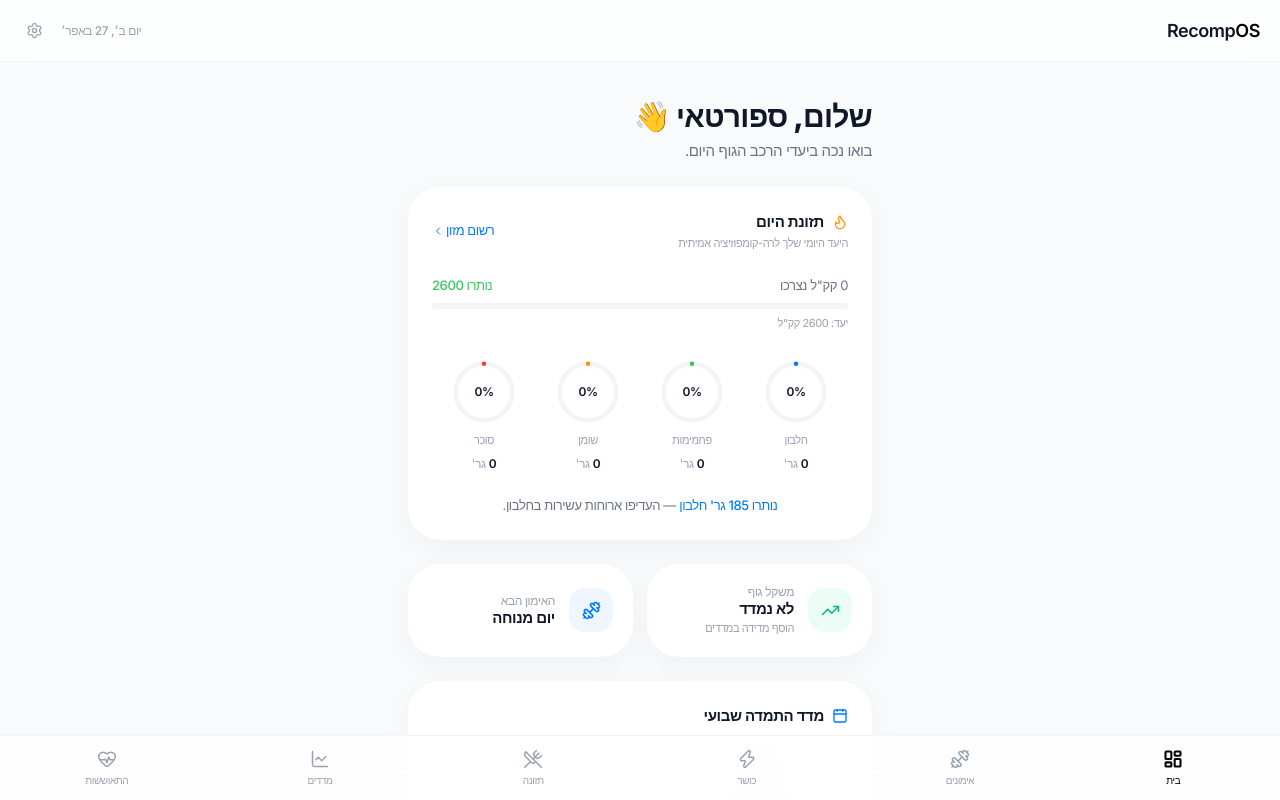
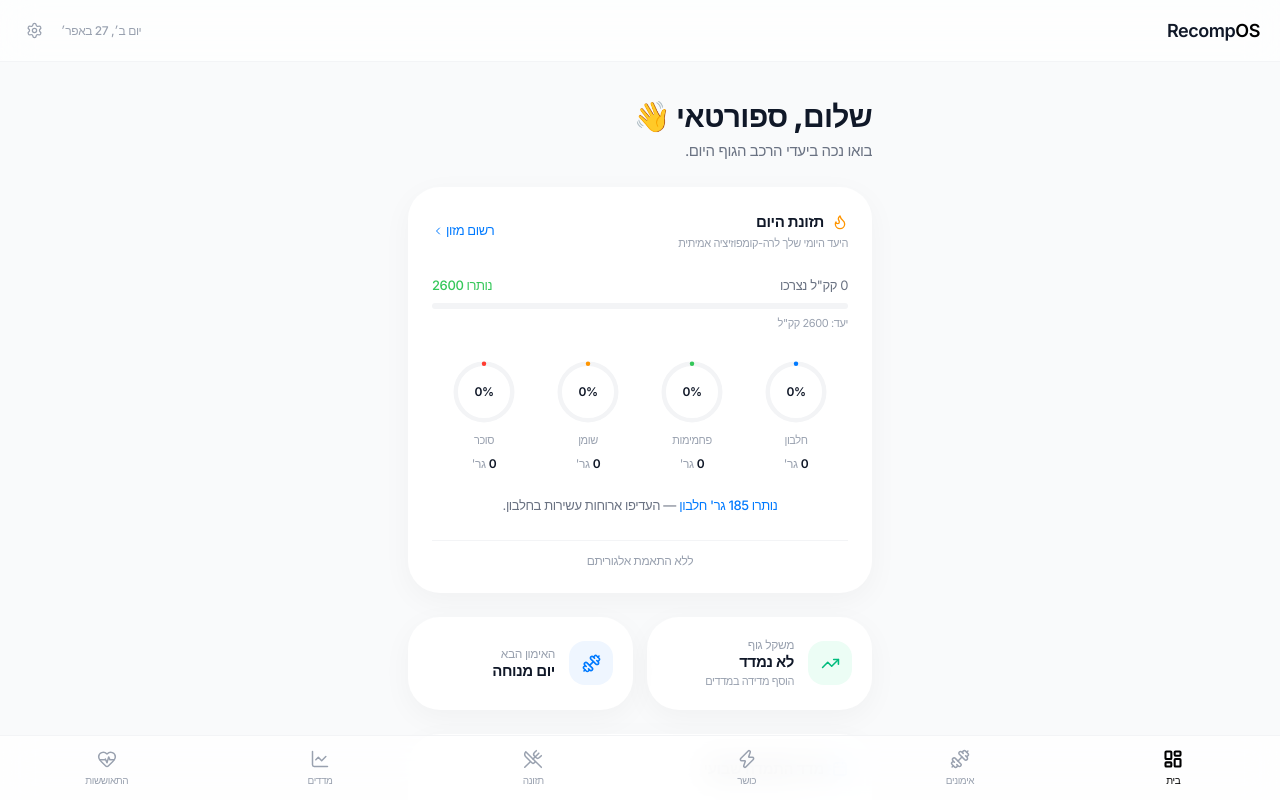
Before and after one commit to GrandVi-95/fitness-recomp, a Next.js app: page /dashboard in a window 1280 px wide. Shown: the top 800 px of the page. Built offline with nearby package versions, Linux system fonts and the light colour scheme; no server answers; the database is empty.

Commit message:
feat: add engine transparency indicators and toasts v1.15.5

```diff
--- a/src/app/(dashboard)/dashboard/page.tsx
+++ b/src/app/(dashboard)/dashboard/page.tsx
@@ -110,6 +110,7 @@ async function getDashboardData() {
   // ── Targets ──────────────────────────────────────────────────────────────────
   const settings     = user?.userSettings
   const latestWeight = latestMetric?.weightKg ?? null
+  const calorieAdjustmentOffset = settings?.calorieAdjustmentOffset ?? 0
   const { calories: targetCalories, protein: targetProtein, fat: targetFats, carbs: targetCarbs } = computeTargets({
     targetCalories:  user?.targetCalories,
     targetProtein:   user?.targetProtein,
@@ -202,6 +203,7 @@ async function getDashboardData() {
     targetCarbs,
     todayNutrition,
     latestWeight,
+    calorieAdjustmentOffset,
     nextWorkout,
     showSmartAlert,
     weekDays,
@@ -366,6 +368,7 @@ export default async function DashboardPage() {
     targetCarbs,
     todayNutrition,
     latestWeight,
+    calorieAdjustmentOffset,
     nextWorkout,
     showSmartAlert,
     weekDays,
@@ -515,6 +518,17 @@ export default async function DashboardPage() {
               — העדיפו ארוחות עשירות בחלבון.
             </p>
           )}
+
+          {/* שקיפות המנוע — איזה משתנים מניעים את היעדים היום */}
+          <p className="text-xs text-gray-400 font-medium text-center pt-3 border-t border-gray-100">
+            {latestWeight != null
+              ? `מחושב לפי ${latestWeight.toFixed(1)} ק״ג${
+                  calorieAdjustmentOffset
+                    ? ` • התאמת אלגוריתם: ${calorieAdjustmentOffset > 0 ? "+" : ""}${calorieAdjustmentOffset} קל׳`
+                    : ""
+                }`
+              : "ללא התאמת אלגוריתם"}
+          </p>
         </div>
       )}
 
--- a/src/app/(dashboard)/layout.tsx
+++ b/src/app/(dashboard)/layout.tsx
@@ -12,6 +12,7 @@ import {
   Settings,
 } from "lucide-react"
 import { cn } from "@/lib/utils"
+import { ToastProvider } from "@/components/ui/Toast"
 
 const NAV_ITEMS = [
   { href: "/dashboard",   label: "בית",      icon: LayoutDashboard },
@@ -30,6 +31,7 @@ export default function DashboardLayout({
   const pathname = usePathname()
 
   return (
+    <ToastProvider>
     <div className="flex flex-col min-h-screen">
       {/* Top header — true Apple chrome: white/70 + blur, hairline border */}
       <header className="sticky top-0 z-40 flex items-center justify-between px-5 py-4 border-b border-gray-100 bg-white/70 backdrop-blur-lg">
@@ -89,5 +91,6 @@ export default function DashboardLayout({
         </ul>
       </nav>
     </div>
+    </ToastProvider>
   )
 }
--- a/src/app/(dashboard)/metrics/page.tsx
+++ b/src/app/(dashboard)/metrics/page.tsx
@@ -6,6 +6,7 @@ import {
   CheckCircle2, AlertCircle, X, Trash2,
 } from "lucide-react"
 import { cn } from "@/lib/utils"
+import { useToast } from "@/components/ui/Toast"
 
 // ── Types ─────────────────────────────────────────────────────
 interface BodyMetric {
@@ -55,6 +56,31 @@ const ANGLE_LABELS: Record<string, string> = {
   side_right: "צד ימין",
 }
 
+// Daily macro targets as returned by /api/nutrition/today — used only to
+// detect whether logging a new weight shifted the weight-driven targets
+// (protein/fat, per the Lean Gain Engine's formulas in src/lib/nutrition.ts).
+interface DailyTargets {
+  calories: number
+  protein:  number
+  carbs:    number
+  fat:      number
+}
+
+async function fetchDailyTargets(): Promise<DailyTargets | null> {
+  try {
+    const res = await fetch("/api/nutrition/today")
+    if (!res.ok) return null
+    const data = await res.json()
+    return data.targets ?? null
+  } catch {
+    return null
+  }
+}
+
+function targetsDiffer(a: DailyTargets, b: DailyTargets): boolean {
+  return a.calories !== b.calories || a.protein !== b.protein || a.carbs !== b.carbs || a.fat !== b.fat
+}
+
 // ── טופס הוספת משקל ──────────────────────────────────────────
 function WeightLogForm({ onSaved }: { onSaved: (weightKg: number) => void }) {
   const [weight, setWeight] = useState("")
@@ -62,6 +88,7 @@ function WeightLogForm({ onSaved }: { onSaved: (weightKg: number) => void }) {
   const [waist, setWaist] = useState("")
   const [saving, setSaving] = useState(false)
   const [error, setError] = useState<string | null>(null)
+  const { showToast } = useToast()
 
   const handleSubmit = async () => {
     const kg = parseFloat(weight)
@@ -72,6 +99,11 @@ function WeightLogForm({ onSaved }: { onSaved: (weightKg: number) => void }) {
     setSaving(true)
     setError(null)
     try {
+      // Captured BEFORE saving so we have a true before/after comparison —
+      // the Lean Gain Engine recomputes protein/fat targets from the latest
+      // logged weight (see /api/nutrition/today), so a new weight can shift
+      // them even though nothing else about the user's settings changed.
+      const prevTargets = await fetchDailyTargets()
       const res = await fetch("/api/metrics", {
         method: "POST",
         headers: { "Content-Type": "application/json" },
@@ -86,6 +118,13 @@ function WeightLogForm({ onSaved }: { onSaved: (weightKg: number) => void }) {
       setWeight("")
       setBodyFat("")
       setWaist("")
+      const newTargets = await fetchDailyTargets()
+      if (prevTargets && newTargets && targetsDiffer(prevTargets, newTargets)) {
+        showToast({
+          title: "היעדים שלך עודכנו!",
+          subtitle: "הקלוריות והמאקרו הותאמו אוטומטית למשקל החדש שלך.",
+        })
+      }
       onSaved(kg)
     } catch {
       setError("שגיאת חיבור — נסה שוב")
--- /dev/null
+++ b/src/components/ui/Toast.tsx
@@ -0,0 +1,78 @@
+"use client"
+
+import { createContext, useContext, useCallback, useRef, useState } from "react"
+import { CheckCircle2 } from "lucide-react"
+import { cn } from "@/lib/utils"
+
+interface ToastOptions {
+  title:    string
+  subtitle?: string
+}
+
+interface ToastContextValue {
+  showToast: (opts: ToastOptions) => void
+}
+
+const ToastContext = createContext<ToastContextValue | null>(null)
+
+/** Reads the nearest ToastProvider (mounted once in the dashboard layout) to
+ *  trigger a transient bottom notification from anywhere in the app. */
+export function useToast(): ToastContextValue {
+  const ctx = useContext(ToastContext)
+  if (!ctx) throw new Error("useToast must be used within a ToastProvider")
+  return ctx
+}
+
+const DISPLAY_MS = 4000
+
+/** Single-slot toast host — a later call replaces whatever is currently
+ *  showing rather than queueing, since this app never needs more than one
+ *  transient notification on screen at a time. */
+export function ToastProvider({ children }: { children: React.ReactNode }) {
+  const [toast, setToast]     = useState<ToastOptions | null>(null)
+  const [visible, setVisible] = useState(false)
+  const hideTimerRef   = useRef<ReturnType<typeof setTimeout> | null>(null)
+  const removeTimerRef = useRef<ReturnType<typeof setTimeout> | null>(null)
+
+  const showToast = useCallback((opts: ToastOptions) => {
+    if (hideTimerRef.current) clearTimeout(hideTimerRef.current)
+    if (removeTimerRef.current) clearTimeout(removeTimerRef.current)
+    setToast(opts)
+    requestAnimationFrame(() => setVisible(true))
+    hideTimerRef.current = setTimeout(() => {
+      setVisible(false)
+      removeTimerRef.current = setTimeout(() => setToast(null), 300)
+    }, DISPLAY_MS)
+  }, [])
+
+  return (
+    <ToastContext.Provider value={{ showToast }}>
+      {children}
+      {toast && (
+        <div
+          aria-live="polite"
+          dir="rtl"
+          className={cn(
+            // Centering is direction-agnostic — left-1/2 (physical) pairs
+            // correctly with -translate-x-1/2 (also physical). Using the
+            // RTL-aware `start-1/2` here would resolve to `right: 50%` under
+            // dir="rtl" while the transform still shifts left, doubling the
+            // offset and pushing the toast almost entirely off-screen.
+            "fixed bottom-24 left-1/2 -translate-x-1/2 z-[100] w-[calc(100%-2rem)] max-w-sm",
+            "flex items-start gap-3 px-4 py-3.5 rounded-2xl bg-white border border-gray-100 shadow-[0_8px_30px_rgb(0,0,0,0.12)]",
+            "pointer-events-none transition-all duration-300",
+            visible ? "opacity-100 translate-y-0" : "opacity-0 translate-y-2",
+          )}
+        >
+          <CheckCircle2 size={20} className="text-[#34C759] shrink-0 mt-0.5" />
+          <div className="min-w-0">
+            <p className="text-[14px] font-semibold text-gray-900">{toast.title}</p>
+            {toast.subtitle && (
+              <p className="text-[12px] text-gray-500 mt-0.5 leading-relaxed">{toast.subtitle}</p>
+            )}
+          </div>
+        </div>
+      )}
+    </ToastContext.Provider>
+  )
+}
--- a/src/components/ui/WipButton.tsx
+++ b/src/components/ui/WipButton.tsx
@@ -43,7 +43,11 @@ export function WipButton({
       <div
         aria-live="polite"
         className={cn(
-          "fixed bottom-24 start-1/2 -translate-x-1/2 z-[100]",
+          // left-1/2 (physical), not start-1/2 (logical) — centering has no
+          // direction, and pairing a logical inset with a physical transform
+          // doubles the offset under dir="rtl", pushing this almost entirely
+          // off-screen.
+          "fixed bottom-24 left-1/2 -translate-x-1/2 z-[100]",
           "px-4 py-2 rounded-xl bg-white border border-gray-100 text-sm font-medium text-gray-900 shadow-[0_8px_30px_rgb(0,0,0,0.08)]",
           "pointer-events-none transition-all duration-300",
           visible ? "opacity-100 translate-y-0" : "opacity-0 translate-y-2"
--- a/src/lib/changelog.ts
+++ b/src/lib/changelog.ts
@@ -4,6 +4,11 @@ export interface ChangelogEntry {
 }
 
 export const CHANGELOG: ChangelogEntry[] = [
+  {
+    version: "v1.15.5",
+    description:
+      "Feat: Added transparent engine indicators to the Dashboard and reactive toast notifications for automatic macro recalculations.",
+  },
   {
     version: "v1.15.3",
     description:
@@ -256,4 +261,4 @@ export const CHANGELOG: ChangelogEntry[] = [
   },
 ]
 
-export const APP_VERSION = "v1.15.3"
+export const APP_VERSION = "v1.15.5"
```
